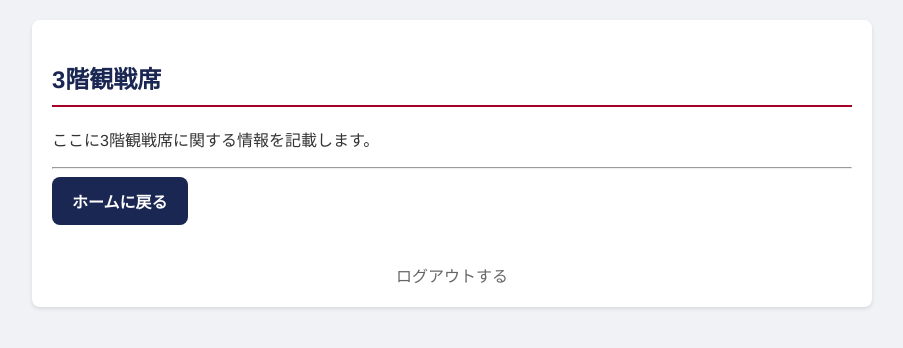
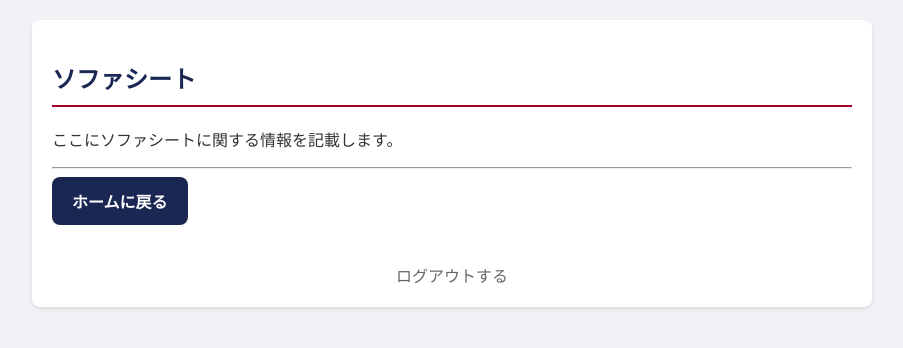
Before and after one commit to wnlab-murakami/Kashima_backstand, a Flask app: page /third_floor_seats in a window 1280 px wide. Shown: the part 160-508 px from the top of the page, without its empty margins (188-1091 px from the left). Run offline with Flask 3, Linux system fonts and the light colour scheme; the visitor is signed in with stand-in values (Sample User, id 1).

Commit message:
ファイル拡張子の修正、画像ファイルの追加と削除、テンプレートのタイトルと見出しを更新

```diff
--- a/app.py
+++ b/app.py
@@ -44,7 +44,7 @@ def documents():
     uploads_dir = os.path.join(app.static_folder, 'uploads')
     files = []
     if os.path.exists(uploads_dir):
-        supportted_extensions = {'.pdf', 'png'}
+        supportted_extensions = {'.pdf', '.png'}
         files = [f for f in os.listdir(uploads_dir) if os.path.splitext(f)[1].lower() in supportted_extensions]
     return render_template('documents.html', files=files)
 
--- a/templates/documents.html
+++ b/templates/documents.html
@@ -2,7 +2,7 @@
 <html lang="ja">
 <head>
     <meta charset="UTF-8">
-    <meta name="viewport" content="width=device-width, initial-scale-1.0">
+    <meta name="viewport" content="width=device-width, initial-scale=1.0">
     <title>資料一覧</title>
     <link rel="stylesheet" href="{{ url_for('static', filename='style.css') }}">
     <style>
@@ -29,7 +29,6 @@
         <h2>資料一覧</h2>
 
         {% for file in files %}
-            <h3>{{ file }}</h3>
             <img src="{{ url_for('static', filename='uploads/' + file) }}" alt="{{ file }}" class="document-image">
         {% else %}
             <p>表示できる資料画像はありません。</p>
--- a/templates/index.html
+++ b/templates/index.html
@@ -19,7 +19,7 @@
             <div class="button-group">
                 <a href="{{ url_for('backstand_entrance') }}" class="btn">バックスタンド入口</a>
                 <a href="{{ url_for('backstand_inside') }}" class="btn">バックスタンド内</a>
-                <a href="{{ url_for('third_floor_seats') }}" class="btn">3階観戦席</a>
+                <a href="{{ url_for('third_floor_seats') }}" class="btn">ソファシート</a>
             </div>
 
             <div class="button-group">
--- a/templates/third_floor_seats.html
+++ b/templates/third_floor_seats.html
@@ -3,7 +3,7 @@
 <head>
     <meta charset="UTF-8">
     <meta name="viewport" content="width=device-width, initial-scale=1.0">
-    <title>3階観戦席</title>
+    <title>ソファシート</title>
     <link rel="stylesheet" href="{{ url_for('static', filename='style.css') }}">
 </head>
 <body>
@@ -12,8 +12,8 @@
         <h1>アルバイト情報サイト</h1>
     </div>
     <div class="container">
-        <h2>3階観戦席</h2>
-        <p>ここに3階観戦席に関する情報を記載します。</p>
+        <h2>ソファシート</h2>
+        <p>ここにソファシートに関する情報を記載します。</p>
         <hr>
         <a href="{{ url_for('home') }}" class="btn">ホームに戻る</a>
         <br><br>
```
Also changed, not shown: static/uploads/2022guidemap1.png (renamed from static/uploads/2022guidemap-1.png), static/uploads/mercari-stadium-1.png (deleted), static/uploads/mercari-stadium-backstand1.png (renamed from static/uploads/mercari-stadium-backstand-1.png), static/uploads/mercari-stadium1.png (added), static/uploads/z_2025stadium08201.png (renamed from static/uploads/z_2025stadium0820-1.png).
